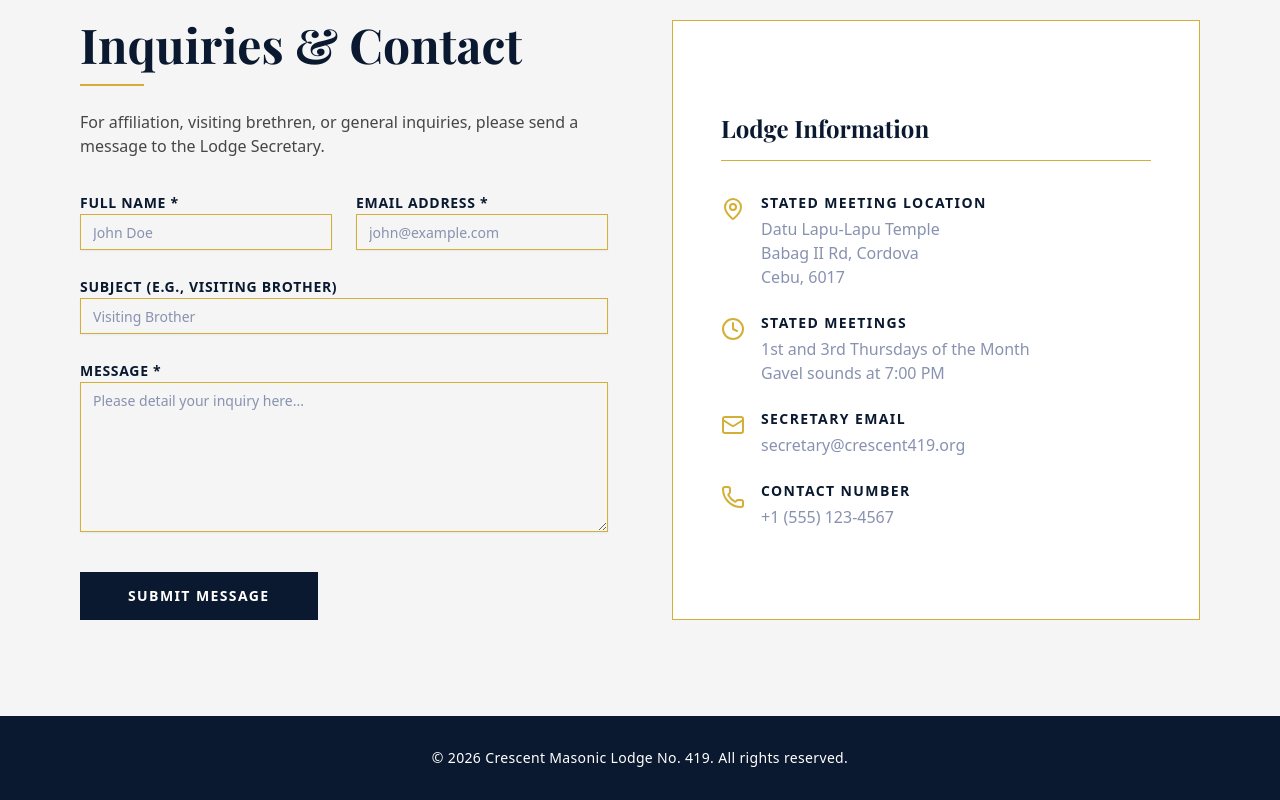
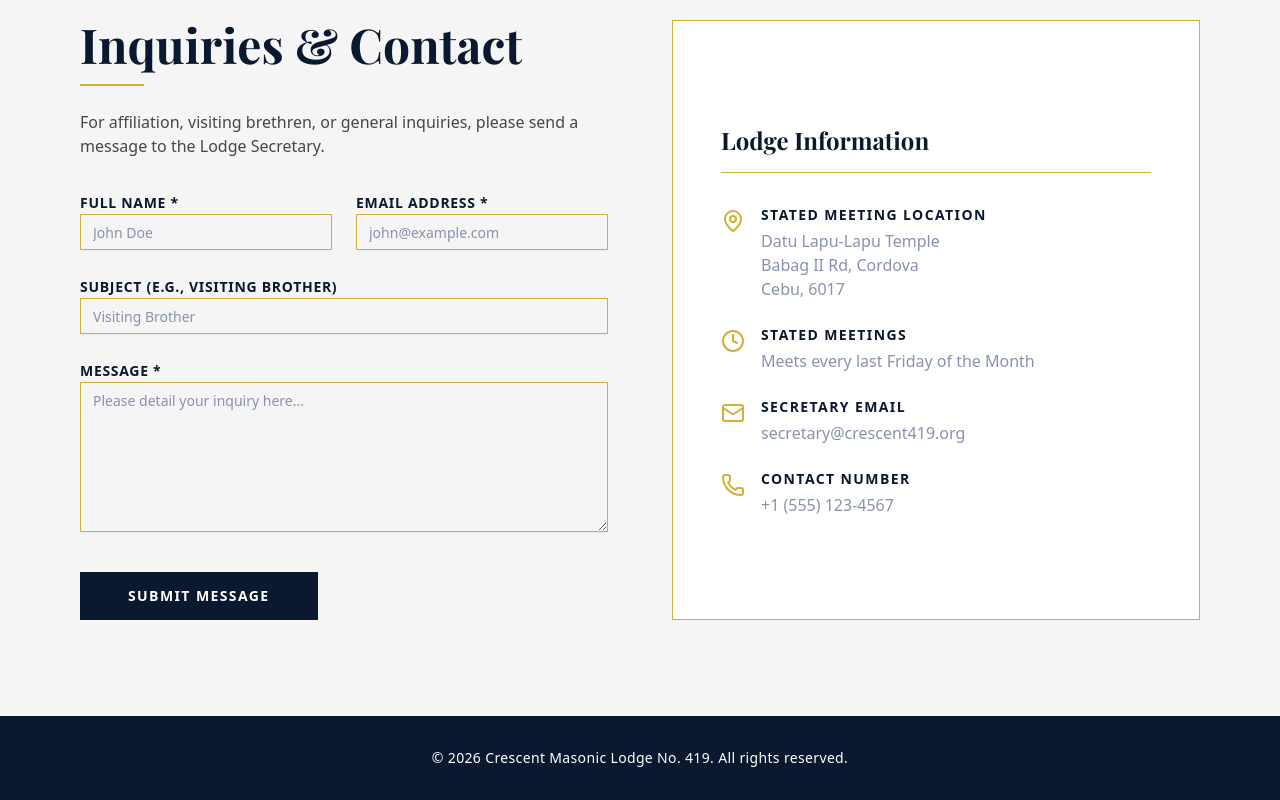
Before and after one commit to Nacar11/cresent11, a Next.js app: page / in a window 1280 px wide. Shown: the part 3029-3829 px from the top of the page. Built offline with nearby package versions, Linux system fonts and the light colour scheme.

Commit message:
feat: additional details and clean code

```diff
--- a/src/components/sections/contact.tsx
+++ b/src/components/sections/contact.tsx
@@ -16,7 +16,6 @@
         message: ""
     })
     const [isSubmitting, setIsSubmitting] = useState(false)
-    const [submitStatus, setSubmitStatus] = useState<"idle" | "success" | "error">("idle")
 
     const handleChange = (e: React.ChangeEvent<HTMLInputElement | HTMLTextAreaElement>) => {
         setFormData(prev => ({
@@ -50,7 +49,6 @@
         }
 
         setIsSubmitting(true)
-        setSubmitStatus("idle")
 
         try {
             const formDataJSON = {
@@ -72,16 +70,13 @@
 
             const result = await response.json()
             if (result.success) {
-                setSubmitStatus("success")
                 setFormData({ name: "", email: "", subject: "", message: "" }) // Reset form
                 toasts.success("Thank you. Your message has been securely sent. We will reply shortly.")
             } else {
-                setSubmitStatus("error")
                 console.error("Web3Forms error:", result)
                 toasts.error("We encountered an error sending your message. Please try again or email us directly.")
             }
         } catch (error) {
-            setSubmitStatus("error")
             console.error("Form submission failed:", error)
             toasts.error("Form submission failed due to a network error. Please try again.")
         } finally {
@@ -169,7 +164,7 @@
                                 <Clock className="w-6 h-6 text-accent shrink-0 mt-1" />
                                 <div>
                                     <h4 className="font-semibold text-primary uppercase tracking-widest text-sm mb-1">Stated Meetings</h4>
-                                    <p className="text-muted-foreground font-sans">1st and 3rd Thursdays of the Month<br />Gavel sounds at 7:00 PM</p>
+                                    <p className="text-muted-foreground font-sans">Meets every last Friday of the Month</p>
                                 </div>
                             </div>
 
```
